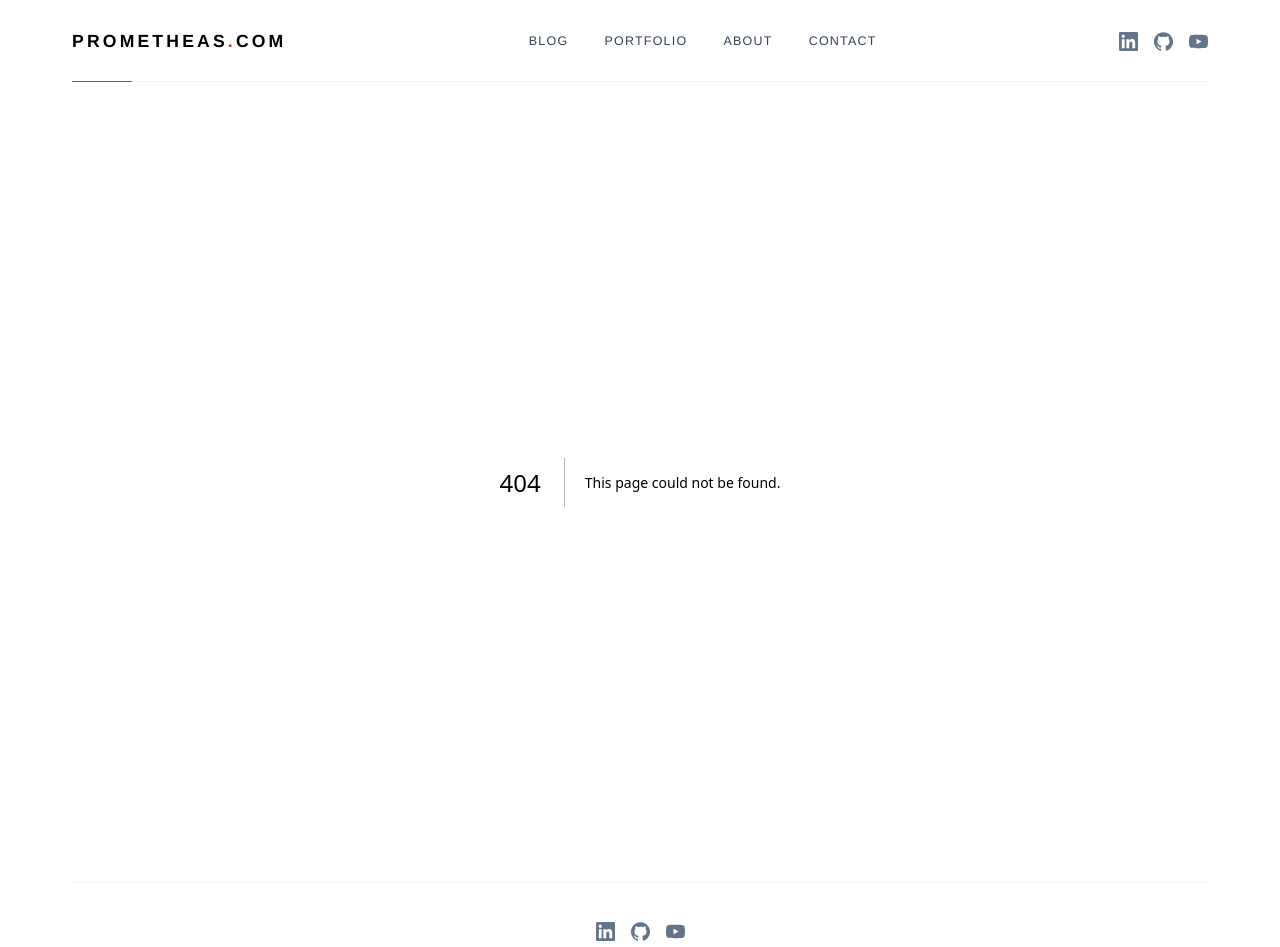
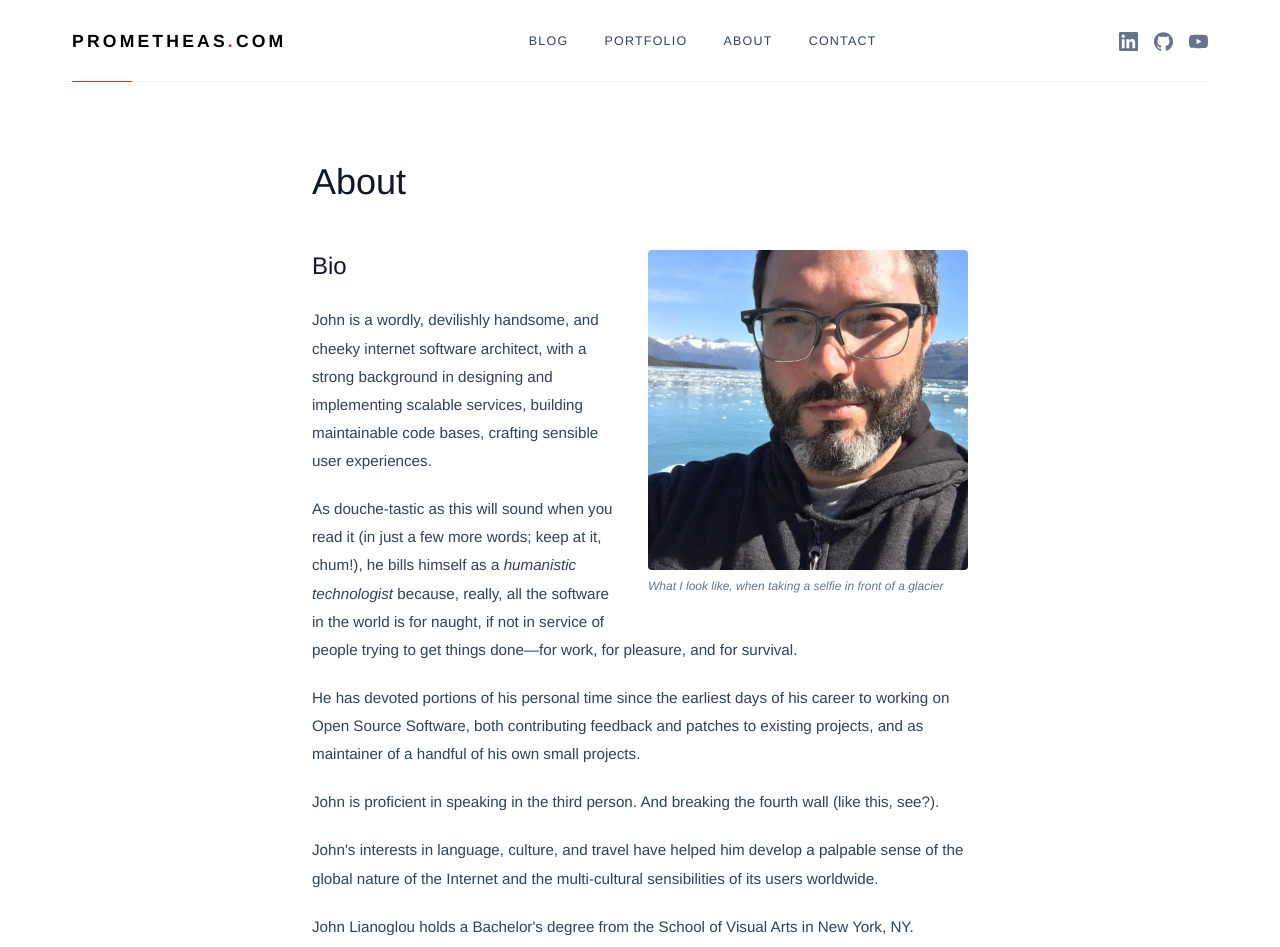
Before and after one commit to prometheas/prometheas.com, a Next.js app: page /about in a window 1280 px wide. Before the commit this address had no page. Shown: the top 947 px of the page. Built offline with nearby package versions, Linux system fonts and the light colour scheme.

Commit message:
feat: add about page
Bio text preserved verbatim from the current site with glacier selfie.

```diff
--- /dev/null
+++ b/src/app/about/page.tsx
@@ -0,0 +1,65 @@
+import type { Metadata } from "next";
+import Image from "next/image";
+
+export const metadata: Metadata = { title: "About" };
+
+export default function AboutPage() {
+  return (
+    <section className="max-w-[800px] mx-auto px-[4.5rem] max-md:px-6 py-20 max-md:py-12">
+      <h1 className="text-4xl max-md:text-3xl font-light text-slate-900 mb-12">
+        About
+      </h1>
+
+      <div className="float-right ml-8 mb-6 max-md:float-none max-md:ml-0 max-md:mb-8">
+        <Image
+          src="/images/at-surprise-glacier.jpg"
+          alt="What I look like, when taking a selfie in front of a glacier"
+          width={320}
+          height={320}
+          className="rounded"
+        />
+        <p className="text-xs text-slate-500 mt-2 italic">
+          What I look like, when taking a selfie in front of a glacier
+        </p>
+      </div>
+
+      <h2 className="text-2xl font-medium text-slate-900 mb-6">Bio</h2>
+
+      <div className="text-[0.95rem] text-slate-700 leading-[1.85] font-light space-y-5">
+        <p>
+          John is a wordly, devilishly handsome, and cheeky internet software
+          architect, with a strong background in designing and implementing
+          scalable services, building maintainable code bases, crafting sensible
+          user experiences.
+        </p>
+        <p>
+          As douche-tastic as this will sound when you read it (in just a few
+          more words; keep at it, chum!), he bills himself as a{" "}
+          <em>humanistic technologist</em> because, really, all the software in
+          the world is for naught, if not in service of people trying to get
+          things done&mdash;for work, for pleasure, and for survival.
+        </p>
+        <p>
+          He has devoted portions of his personal time since the earliest days
+          of his career to working on Open Source Software, both contributing
+          feedback and patches to existing projects, and as maintainer of a
+          handful of his own small projects.
+        </p>
+        <p>
+          John is proficient in speaking in the third person. And breaking the
+          fourth wall (like this, see?).
+        </p>
+        <p>
+          John&apos;s interests in language, culture, and travel have helped him
+          develop a palpable sense of the global nature of the Internet and the
+          multi-cultural sensibilities of its users worldwide.
+        </p>
+        <p>
+          John Lianoglou holds a Bachelor&apos;s degree from the School of
+          Visual Arts in New York, NY. Because you really care where he went to
+          school.
+        </p>
+      </div>
+    </section>
+  );
+}
```
